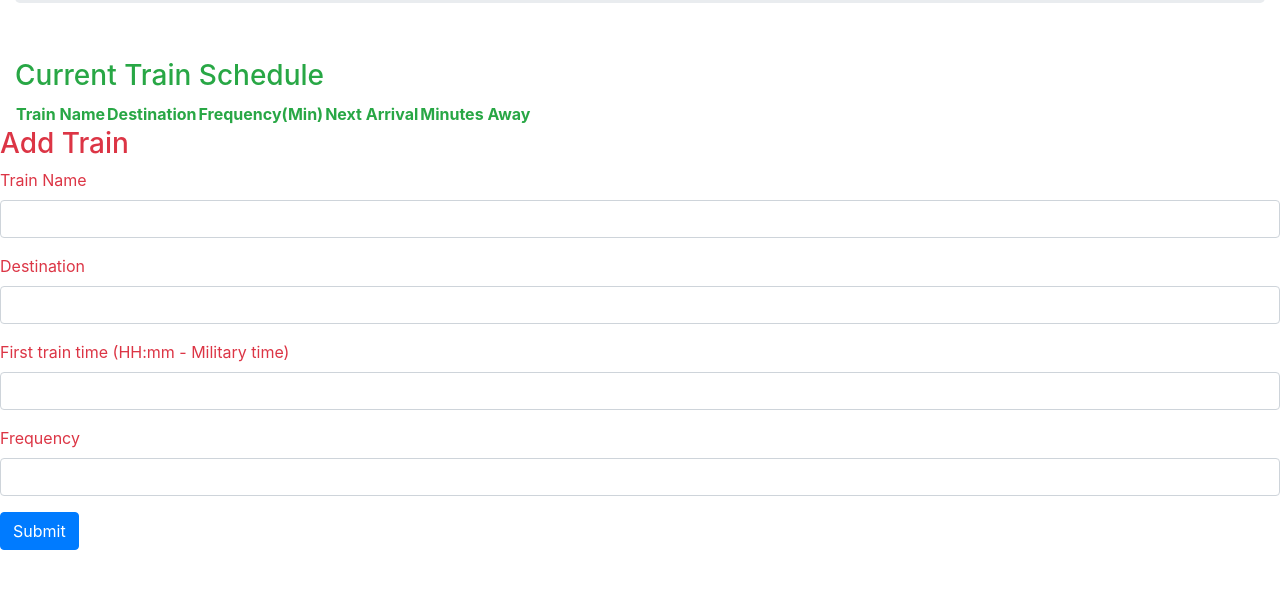
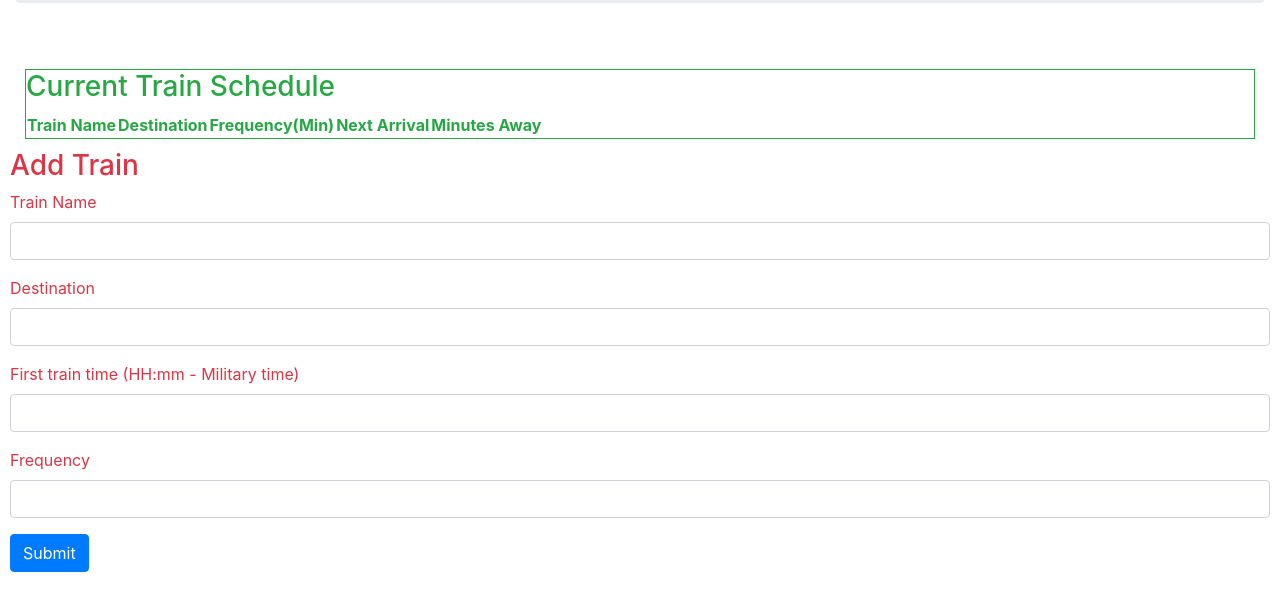
Before and after one commit to eazimms/TrainScheduler, a plain HTML site: page index.html in a window 1280 px wide. Shown: the part 181-792 px from the top of the page. Drawn offline with nearby package versions, Linux system fonts and the light colour scheme; some packages are replaced by stand-ins of ours; no server answers.

Commit message:
added style to make viewing easier

```diff
--- a/assets/style.css
+++ b/assets/style.css
@@ -1,3 +1,17 @@
 .body {
     color: red;
 }
+
+.tbody {
+    margin: 10px;
+
+}
+
+#addnew {
+    margin: 10px;
+}
+
+#trainTable {
+    margin: 10px;
+    border: 1px, solid;
+}
--- a/index.html
+++ b/index.html
@@ -23,7 +23,7 @@
     </div>
     <br>
     <div class="container-fluid">
-        <div class="panel panel-success text-success">
+        <div class="panel panel-success text-success" id="trainTable">
             <div class="panel-heading">
                 <h3>Current Train Schedule</h3>
             </div>
@@ -43,7 +43,7 @@
             </div>
         </div>
     </div>
-    <div class="panel panel-danger text-danger">
+    <div class="panel panel-danger text-danger" id="addnew">
         <div class="panel-heading">
             <h3>Add Train</h3>
         </div>
```
